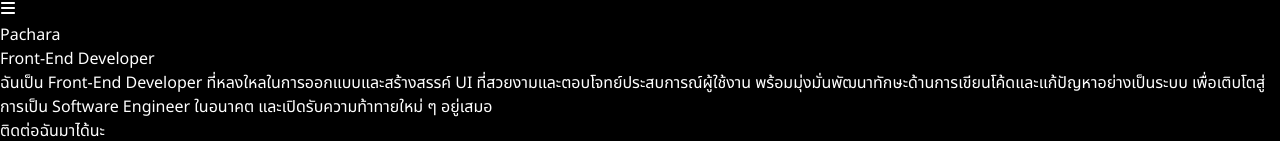
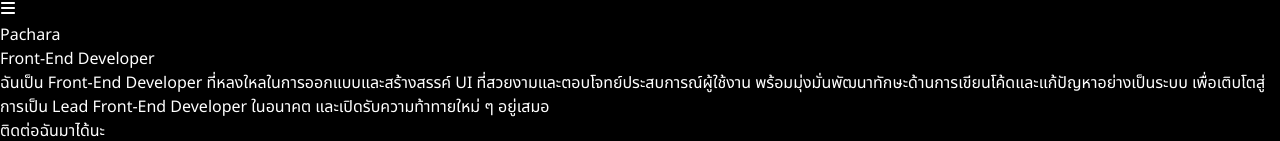
Before and after one commit to Pachared42/pachara, a React (Vite) app: page / in a window 1280 px wide. Shown: the part 320-461 px from the top of the page. Built offline with nearby package versions, Linux system fonts and the light colour scheme.

Commit message:
เปลี่ยนจาก Software Engineer เป็น Lead Front-End Developer

```diff
--- a/src/constants/index.jsx
+++ b/src/constants/index.jsx
@@ -54,7 +54,7 @@ export const HERO = {
   greet3: "Full-Stack Developer",
   greet4: "Software Engineer",
   description:
-    "ฉันเป็น Front-End Developer ที่หลงใหลในการออกแบบและสร้างสรรค์ UI ที่สวยงามและตอบโจทย์ประสบการณ์ผู้ใช้งาน พร้อมมุ่งมั่นพัฒนาทักษะด้านการเขียนโค้ดและแก้ปัญหาอย่างเป็นระบบ เพื่อเติบโตสู่การเป็น Software Engineer ในอนาคต และเปิดรับความท้าทายใหม่ ๆ อยู่เสมอ",
+    "ฉันเป็น Front-End Developer ที่หลงใหลในการออกแบบและสร้างสรรค์ UI ที่สวยงามและตอบโจทย์ประสบการณ์ผู้ใช้งาน พร้อมมุ่งมั่นพัฒนาทักษะด้านการเขียนโค้ดและแก้ปัญหาอย่างเป็นระบบ เพื่อเติบโตสู่การเป็น Lead Front-End Developer ในอนาคต และเปิดรับความท้าทายใหม่ ๆ อยู่เสมอ",
 };
 
 export const PROJECTS = [
@@ -138,7 +138,7 @@ export const PROJECTS = [
 
 export const ABOUT = [
   "ผมเป็นนักศึกษาระดับปริญญาตรี จากมหาวิทยาลัยเทคโนโลยีราชมงคลสุวรรณภูมิ ศูนย์สุพรรณบุรี มีความหลงใหลในการออกแบบและพัฒนาเว็บไซต์ โดยเฉพาะในสายงาน Front-End Developer พร้อมให้ความสำคัญกับการสร้างสรรค์ผลงานที่สวยงามและตอบโจทย์ผู้ใช้งานอยู่เสมอ",
-  "ด้วยความมุ่งมั่นในการเรียนรู้และพัฒนาทักษะอย่างต่อเนื่อง ผมตั้งเป้าหมายในการเติบโตสู่การเป็น Software Engineer โดยเน้นการออกแบบซอฟต์แวร์ที่มีคุณภาพ และประสบการณ์ผู้ใช้ที่ดีเยี่ยมควบคู่กันไป",
+  "ด้วยความมุ่งมั่นในการเรียนรู้และพัฒนาทักษะอย่างต่อเนื่อง ผมตั้งเป้าหมายในการเติบโตสู่การเป็น Lead Front-End Developer โดยเน้นการออกแบบซอฟต์แวร์ที่มีคุณภาพ และประสบการณ์ผู้ใช้ที่ดีเยี่ยมควบคู่กันไป",
 ];
 
 export const SKILLS = [
```
